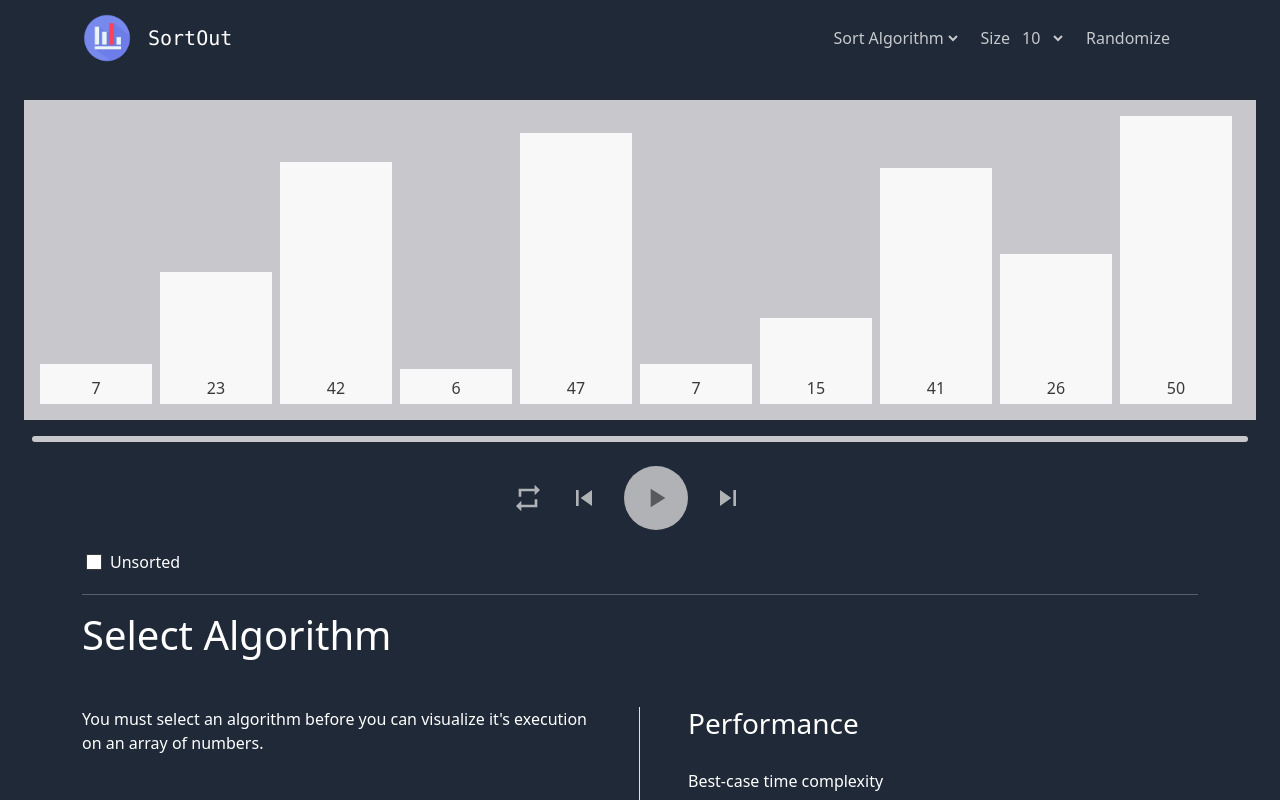
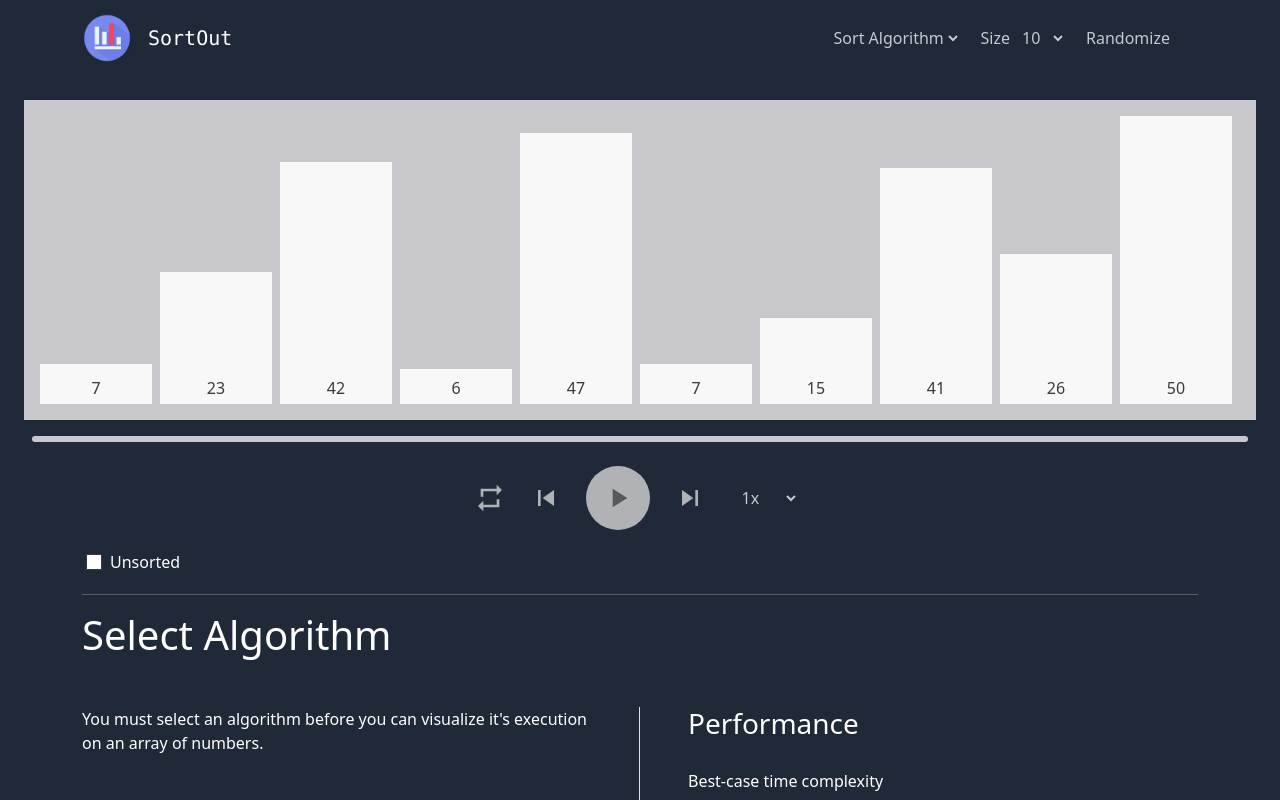
Before and after one commit to RajKanani1206/SortOut, a React (Create React App) app: page / in a window 1280 px wide. Shown: the top 800 px of the page. Built offline with nearby package versions, Linux system fonts and the light colour scheme.

Commit message:
Added Playback Speed Option

```diff
--- a/src/components/Header/index.js
+++ b/src/components/Header/index.js
@@ -31,10 +31,10 @@ const Header = ({ randomizeArray }) => {
                 aria-label="Algorithm Type"
                 bsPrefix="menu-header"
                 className="bg-transparent text-white text-opacity-75 mx-2 algo-dropdown"
-                value={algorithm}
+                value={algorithm || "Sort Algorithm"}
                 onChange={(e) => setAlgorithm(e.target.value)}
               >
-                <option selected disabled className="text-white text-opacity-75">
+                <option disabled className="text-white text-opacity-75">
                   Sort Algorithm
                 </option>
                 {sortingAlgorithms.map((ele, index) => (
--- a/src/components/SortVisualizer/VisualizerControls.js
+++ b/src/components/SortVisualizer/VisualizerControls.js
@@ -1,4 +1,5 @@
 import React from "react";
+import { Form } from "react-bootstrap";
 import {
   MdPlayArrow as Play,
   MdPause as Pause,
@@ -24,13 +25,16 @@ const VisualizerControls = ({
   forwardDisabled,
   onRepeat,
   repeatDisabled,
+  onAdjustSpeed,
+  playbackSpeed,
 }) => {
+  const playbackSpeedOptions = ["0.25x", "0.5x", "1x", "2x", "4x"];
   return (
     <div className="visualizer-controls">
       <button className="controls-btn" onClick={onRepeat} disabled={repeatDisabled}>
         {renderIcon(Repeat, "icon-btn visualizerControls-icon")}
       </button>
-      <button className="controls-btn mx-4" onClick={onBackward} disabled={backwardDisabled}>
+      <button className="controls-btn mx-2 mx-sm-4" onClick={onBackward} disabled={backwardDisabled}>
         {renderIcon(Backward, "icon-btn visualizerControls-icon")}
       </button>
       <button
@@ -42,9 +46,24 @@ const VisualizerControls = ({
           ? renderIcon(Pause, "icon-btn visualizerControls-icon")
           : renderIcon(Play, "icon-btn visualizerControls-icon")}
       </button>
-      <button className="controls-btn mx-4" onClick={onForward} disabled={forwardDisabled}>
+      <button className="controls-btn mx-2 mx-sm-4" onClick={onForward} disabled={forwardDisabled}>
         {renderIcon(Forward, "icon-btn visualizerControls-icon")}
       </button>
+      <Form.Select
+        aria-label="Algorithm Type"
+        bsPrefix="playback-speed-select"
+        className="bg-transparent text-white text-opacity-75 mx-2 algo-dropdown"
+        value={`${playbackSpeed}x`}
+        onChange={(e) => {
+          onAdjustSpeed(e.target.value);
+        }}
+      >
+        {playbackSpeedOptions.map((ele, index) => (
+          <option value={ele} key={index} className="text-black">
+            {ele}
+          </option>
+        ))}
+      </Form.Select>
     </div>
   );
 };
--- a/src/components/SortVisualizer/index.js
+++ b/src/components/SortVisualizer/index.js
@@ -18,6 +18,7 @@ const SortVisualizer = ({ array, trace, colorKey, description }) => {
   const [sortedIndices, setSortedIndices] = useState([]);
   const [timeoutIds, setTimeoutIds] = useState([]);
   const [playbackSpeed, setPlaybackSpeed] = useState(1);
+  const [playing, setPlaying] = useState(false);
 
   useEffect(() => {
     // conditions might change
@@ -111,6 +112,21 @@ const SortVisualizer = ({ array, trace, colorKey, description }) => {
     run(tracing);
   };
 
+  const adjustPlaybackSpeed = async (speed) => {
+    setPlaying(timeoutIds.length > 0);
+    pause();
+    const updatedSpeed = Number(speed.split("x")[0]);
+    console.log("updatedSpeed", updatedSpeed);
+    setPlaybackSpeed(updatedSpeed);
+  };
+
+  useEffect(() => {
+    if (playing) {
+      resume();
+    }
+    // eslint-disable-next-line
+  }, [playbackSpeed]);
+
   return (
     <div className="sort-visualizer">
       <SortChart
@@ -136,6 +152,8 @@ const SortVisualizer = ({ array, trace, colorKey, description }) => {
         forwardDisabled={traceStep >= tracing.length - 1}
         onRepeat={() => repeat()}
         repeatDisabled={traceStep <= 0}
+        onAdjustSpeed={adjustPlaybackSpeed}
+        playbackSpeed={playbackSpeed}
       />
       <ColorKey colorKey={colorKey} />
       <Description description={description} />
--- a/src/components/SortVisualizer/style.css
+++ b/src/components/SortVisualizer/style.css
@@ -93,10 +93,6 @@
 .playback-speed-select {
   border: none;
   cursor: pointer;
-  -webkit-appearance: none;
-  -moz-appearance: none;
-  appearance: none;
-  padding: 0 15px 0 2px;
 }
 
 .playback-speed-select:focus-visible {
```
